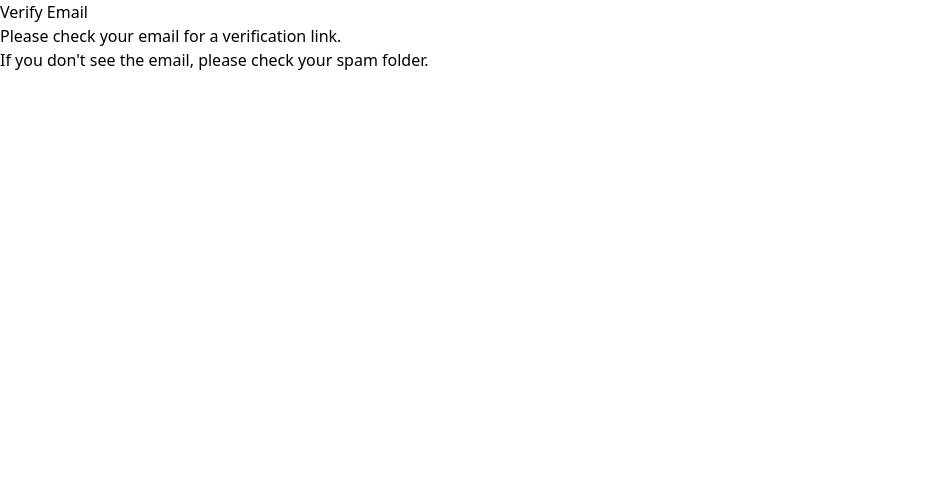
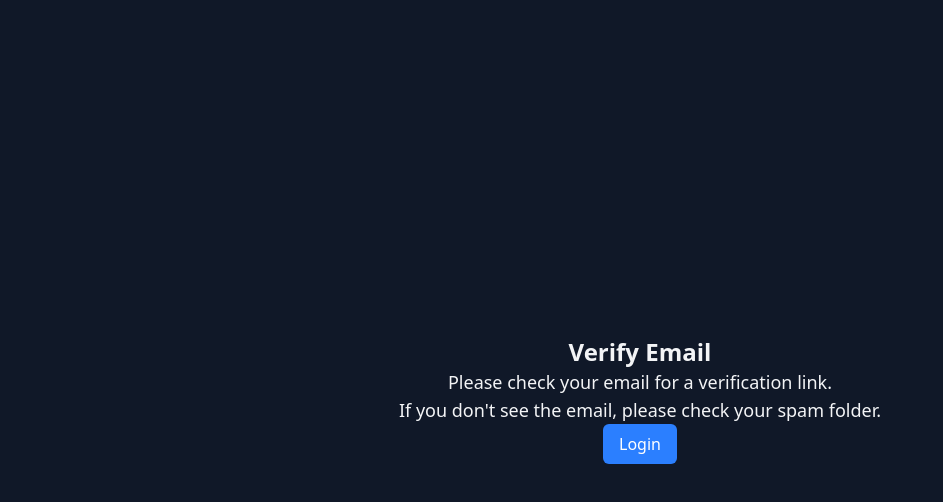
Before and after one commit to PrathamGarg05/OJ_Project, a React (Vite) app in the folder frontend/OJ_Frontend/: page /verify-email in a window 1280 px wide. Shown: the top 502 px of the page, without its empty margins (0-943 px from the left). Built offline with nearby package versions, Linux system fonts and the light colour scheme; no server answers.

Commit message:
email verification

```diff
--- a/frontend/OJ_Frontend/src/pages/verifyEmail Page/verifyEmail.jsx
+++ b/frontend/OJ_Frontend/src/pages/verifyEmail Page/verifyEmail.jsx
@@ -7,6 +7,7 @@ function VerifyEmail() {
     useEffect(() => {
         const verifyEmailHandler = async () => {
             const response = await verifyEmail(searchParams.get("token"));
+            console.log(response);
             if(response.status === 200){
                 navigate("/login");
             }
@@ -16,10 +17,11 @@ function VerifyEmail() {
 
     const navigate = useNavigate();
     return (
-        <div>
-            <h1>Verify Email</h1>
-            <p>Please check your email for a verification link.</p>
-            <p>If you don't see the email, please check your spam folder.</p>
+        <div className="flex flex-col items-center justify-center h-screen bg-gray-100 dark:bg-gray-900 text-gray-900 dark:text-gray-100">
+            <h1 className="text-2xl font-bold">Verify Email</h1>
+            <p className="text-lg">Please check your email for a verification link.</p>
+            <p className="text-lg">If you don't see the email, please check your spam folder.</p>
+            <button className="bg-blue-500 text-white px-4 py-2 rounded-md" onClick={() => navigate("/login")}>Login</button>
         </div>
     )
 }
```
